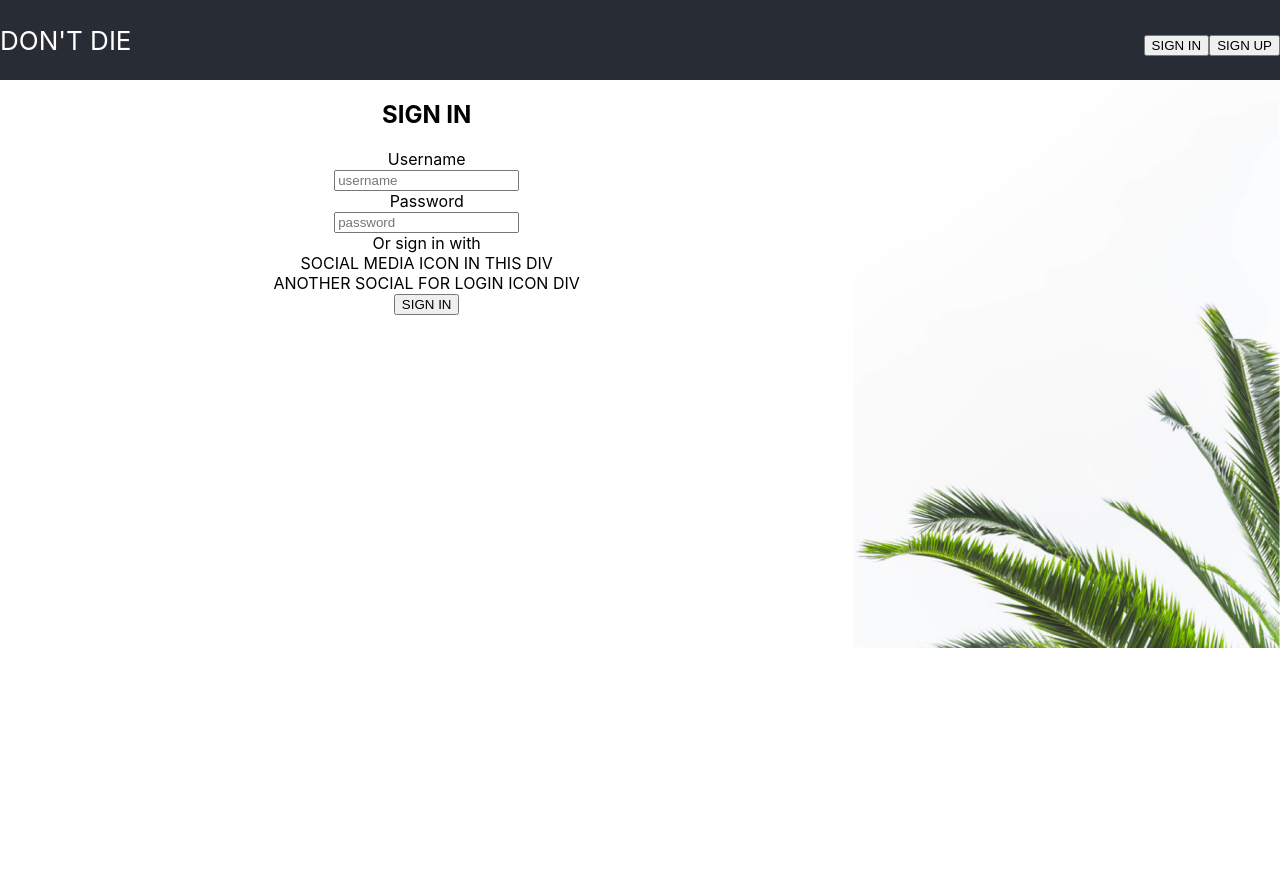
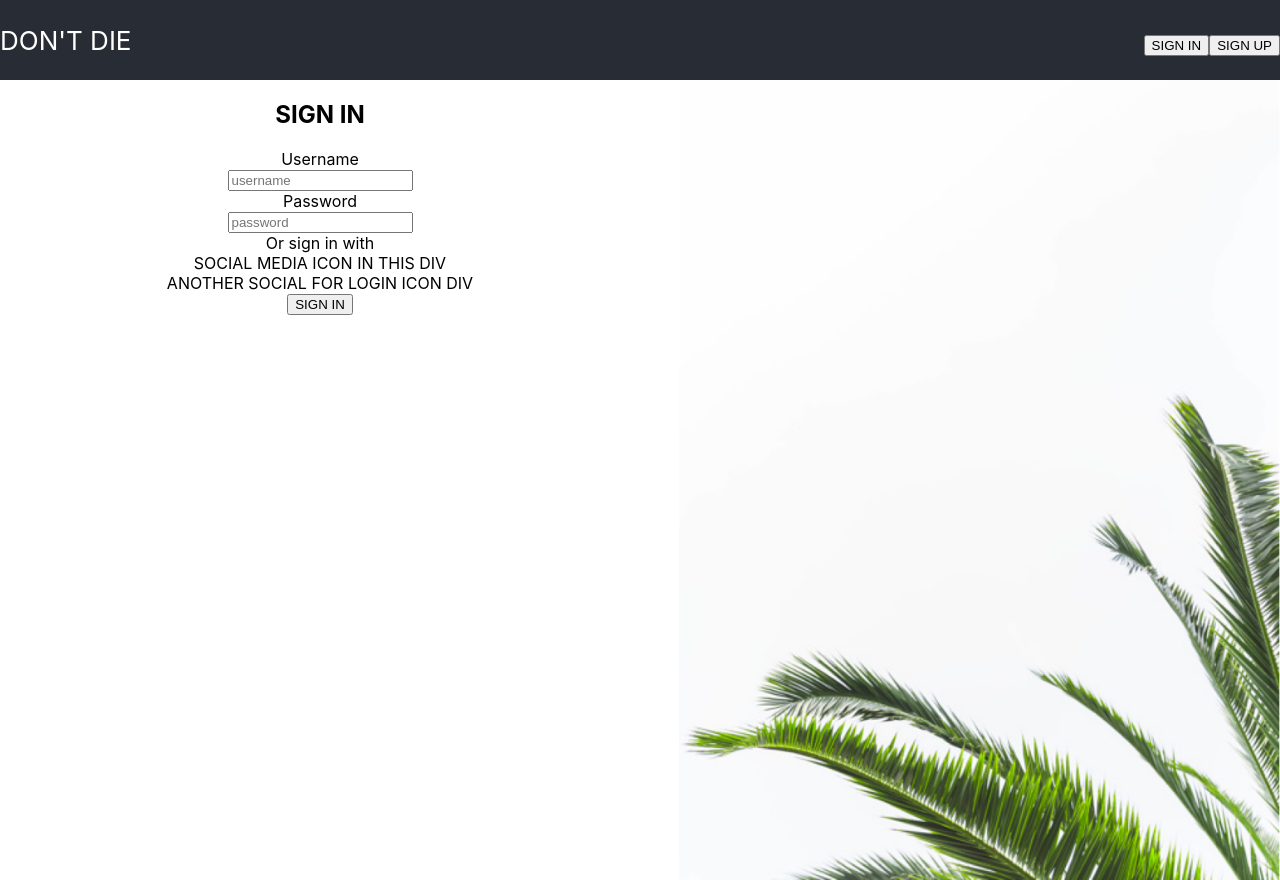
Before and after one commit to mzakzook/dont-die-front, a React (Create React App) app: page / in a window 1280 px wide. Both pictures are taken after a click on the button "SIGN IN". Before the commit the page ends 800 px from the top, so only its background shows below. Built offline with nearby package versions, Linux system fonts and the light colour scheme.

Commit message:
landing pics and signupsignin pics

```diff
--- a/src/App.js
+++ b/src/App.js
@@ -73,5 +73,4 @@ class App extends React.Component {
   }
 
 }
-
 export default App;
--- a/src/Landing.js
+++ b/src/Landing.js
@@ -2,6 +2,9 @@ import React, { Component } from 'react';
 import './Landing.css'
 import googlepic from './pics/googleplay.png'
 import applepic from './pics/App-store-button.png'
+import topPic from './pics/LearnandDiscover.png'
+import middlePic from './pics/TrackYourPlants.png'
+import bottomPic from './pics/GetNotified.png'
 
 class Landing extends Component {
 
@@ -11,35 +14,34 @@ class Landing extends Component {
             <div className='landingWrapper'>
                 <div className='landingLeft'>
 
-                    <img className ='landingImg' src="https://image.shutterstock.com/image-photo/young-plant-pomelo-soil-humus-260nw-748350841.jpg" alt='' />
+                    <img className ='landingImg' src={topPic} alt='' />
                     <div className='landingContent'>
-                        <h2>Research & Discover</h2>
-                        This is testing any text below the section's heading.  What will lots of text look like?  Many
-                        people would like to know!  Such people may also want tot know that the first word in the last
-                        sentence (i.e. "Many") has a carriage return after it.  As well as "last" in the last sentence.
+                        <h2>Learn & Discover</h2>
+                        Determine which plants you are least prone to kill.
                     </div>
                 </div>
 
                 <div className='landingRight'>
                     <div className='landingContent'>
                         <h2>Create Catalog</h2>
-                        This might very well be another example of what a good number or words, placed together in
-                        sentences, will look like when rendered inside of a div, in another div, in another div, drawn
-                        by the return function of this class component.
+                        Up your plant game.  Add new plant members and keep track of their
+                        progress and watering schedule.
                     </div>
-                    <img className ='landingImg' src="https://image.shutterstock.com/image-photo/young-plant-pomelo-soil-humus-260nw-748350841.jpg" alt='' />
+                    <img className ='landingImg' src={middlePic} alt='' />
 
                 </div>
 
                 <div className='landingLeft'>
-                    <img className='landingImg' src="https://image.shutterstock.com/image-photo/young-plant-pomelo-soil-humus-260nw-748350841.jpg" alt='' />
+                    <img className='landingImg' src={bottomPic} alt='' />
                     <div className='landingContent'>
                         <h2>Get Notified</h2>
-                        You get the idea.
+                        Thirsty plants are not a good look.  Create water schedules for
+                        each plant and recieve reminders to keep them properly hydrated
+                        and happy.
                     </div>
                 </div>
                 <div className='landingFooter'>
-                    <h2>DOWNLOAD APP</h2>
+                    <h2>Download DON'T DIE App</h2>
                     <img className='appButton' src={applepic} alt='' />
                     <img className='appButton' src={googlepic} alt='' />
                 </div>
--- a/src/Login.css
+++ b/src/Login.css
@@ -1,15 +1,16 @@
 .signInWrapper {
     display: grid;
-    grid-template-columns: 2fr 1fr;
+    grid-template-columns: 1fr 1fr;
 }
 
 .imgBox {
-    display: grid;
+    /* display: grid; */
     height: 100%;
+
 }
 
-.center-fit {
-    max-width: 100%;
+.right-fit {
+    max-width: 100vh;
     max-height: 100vh;
-    margin: auto;
+    float: right;
 }
--- a/src/Login.js
+++ b/src/Login.js
@@ -73,7 +73,7 @@ class Login extends React.Component {
           </div>
         </div>
         <div className='imgBox'>
-          <img className='center-fit'src={sidepic} alt='' />
+          <img className='right-fit'src={sidepic} alt='' />
         </div>
       </div>
     );
--- a/src/NewUser.css
+++ b/src/NewUser.css
@@ -1,4 +1,16 @@
 .signUpWrapper {
     display: grid;
-    grid-template-columns: 1fr 2fr;
+    grid-template-columns: 1fr 1fr;
 }
+
+.imgBox {
+    /* display: grid; */
+    height: 100%;
+
+}
+
+.left-fit {
+    max-width: 100vh;
+    max-height: 100vh;
+    float: left;
+}
--- a/src/NewUser.js
+++ b/src/NewUser.js
@@ -1,6 +1,7 @@
 import React from 'react';
 import api from './services/api';
 import './NewUser.css';
+import sidepic from './pics/SignUp_LeftAlignedImg.png'
 
 class NewUser extends React.Component {
   constructor() {
@@ -41,7 +42,10 @@ class NewUser extends React.Component {
     const { fields } = this.state;
     return (
         <div className='signUpWrapper'>
-            <div>SOMETHING NEXT TO THE FORMS OR SOMETHING</div>
+            <div className='imgBox'>
+              <img className='left-fit'src={sidepic} alt='' />
+            </div>
+
             <div>
                 <h2>SIGN UP</h2>
                 {this.state.error ? <h1>Try Again</h1> : null}
```
